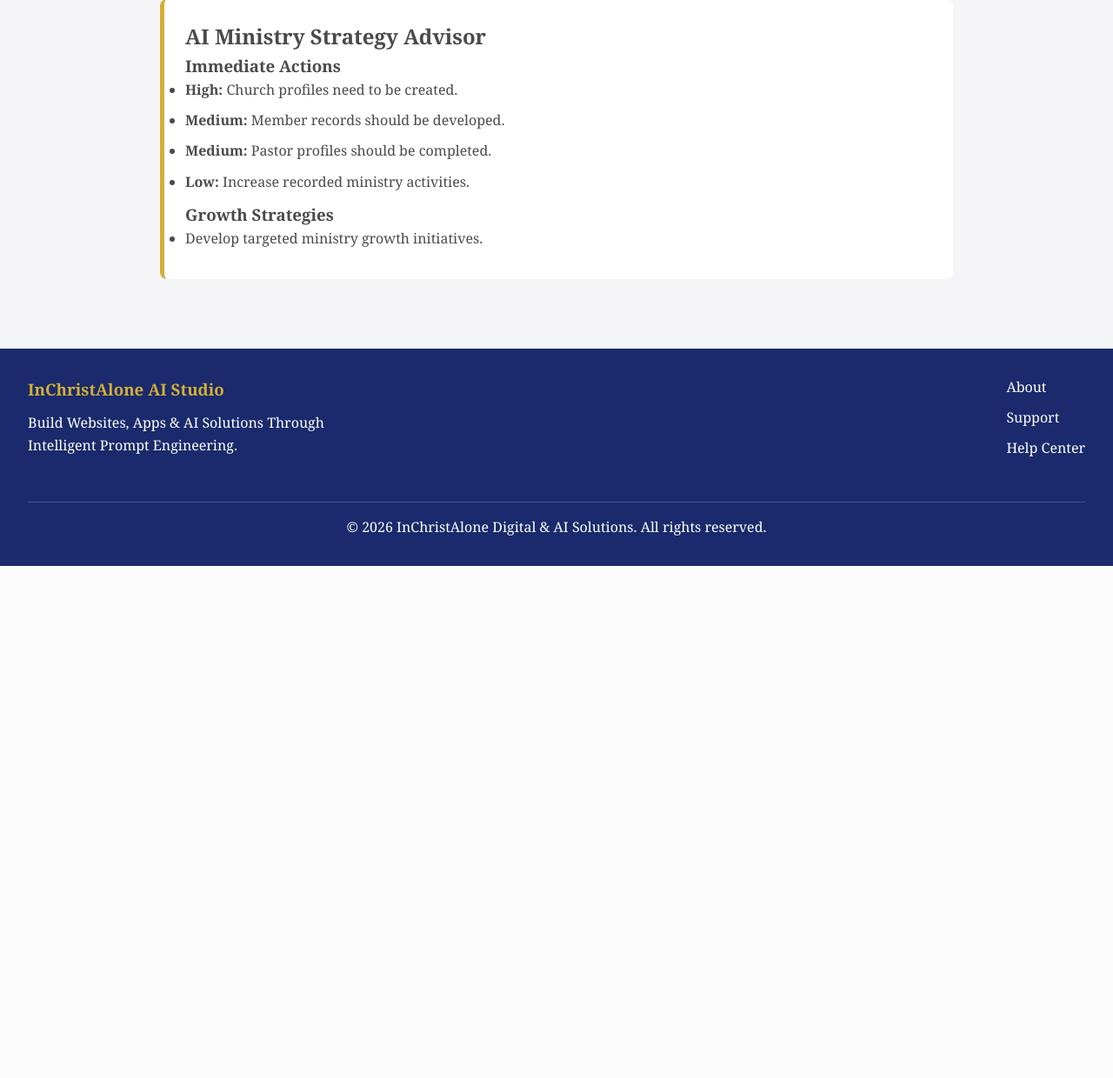
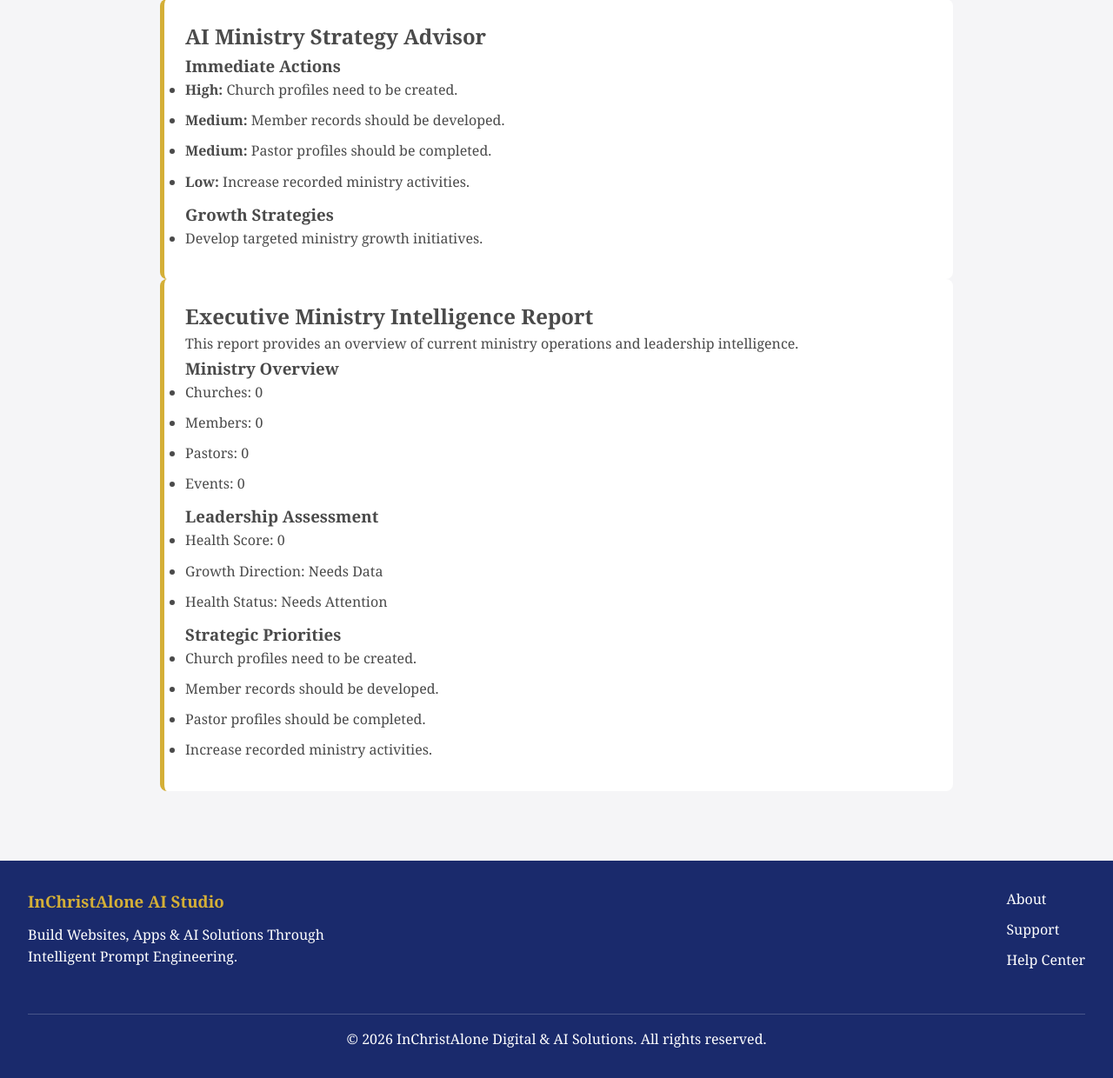
Before and after one commit to taiwolade-dot/InChristAlone-AI-Studio, a Flask app: page /ministry-intelligence in a window 1280 px wide. Shown: the part 3723-4963 px from the top of the page at 87% size. Before the commit the page ends 4374 px from the top, so only its background shows below. Run offline with Flask 3, Linux system fonts and the light colour scheme; data that the repository does not hold is empty.

Commit message:
Add AI ministry report generator

```diff
--- /dev/null
+++ b/modules/ministry_intelligence/report.py
@@ -0,0 +1,61 @@
+def generate_executive_summary(summary):
+
+    return {
+        "churches": summary.get("churches", 0),
+        "members": summary.get("members", 0),
+        "pastors": summary.get("pastors", 0),
+        "events": summary.get("events", 0),
+        "message": (
+            "This report provides an overview of current ministry "
+            "operations and leadership intelligence."
+        )
+    }
+
+
+def generate_intelligence_summary(
+    health_score,
+    network_report,
+    prediction_report
+):
+
+    return {
+        "health_score": health_score,
+        "network": network_report,
+        "forecast": prediction_report
+    }
+
+
+def generate_action_summary(
+    alert_report,
+    strategy_report
+):
+
+    return {
+        "alerts": alert_report,
+        "strategies": strategy_report
+    }
+
+
+def generate_ministry_report(
+    summary,
+    health_score,
+    network_report,
+    prediction_report,
+    alert_report,
+    strategy_report
+):
+
+    return {
+        "executive_summary": generate_executive_summary(
+            summary
+        ),
+        "intelligence_summary": generate_intelligence_summary(
+            health_score,
+            network_report,
+            prediction_report
+        ),
+        "action_summary": generate_action_summary(
+            alert_report,
+            strategy_report
+        )
+    }
--- a/modules/ministry_intelligence/routes.py
+++ b/modules/ministry_intelligence/routes.py
@@ -14,6 +14,7 @@ from .association import generate_network_report
 from .prediction import generate_prediction_report
 from .alerts import generate_alert_report
 from .strategy import generate_strategy_report
+from .report import generate_ministry_report
 
 
 @ministry_intelligence_bp.route("/ministry-intelligence")
@@ -64,6 +65,15 @@ def dashboard():
         alert_report
     )
 
+    ministry_report = generate_ministry_report(
+        ministry_summary,
+        health_score,
+        network_report,
+        prediction_report,
+        alert_report,
+        strategy_report
+    )
+
     return render_template(
         "ministry_intelligence/dashboard.html",
         summary=ministry_summary,
@@ -77,5 +87,6 @@ def dashboard():
         network_report=network_report,
         prediction_report=prediction_report,
         alert_report=alert_report,
-        strategy_report=strategy_report
+        strategy_report=strategy_report,
+        ministry_report=ministry_report
     )
--- a/modules/ministry_intelligence/templates/ministry_intelligence/dashboard.html
+++ b/modules/ministry_intelligence/templates/ministry_intelligence/dashboard.html
@@ -373,4 +373,53 @@ new Chart(
 
 </div>
 
+
+<div class="insight-card">
+
+<h2>Executive Ministry Intelligence Report</h2>
+
+<p>
+{{ ministry_report.executive_summary.message }}
+</p>
+
+<h3>Ministry Overview</h3>
+
+<ul>
+<li>Churches: {{ ministry_report.executive_summary.churches }}</li>
+<li>Members: {{ ministry_report.executive_summary.members }}</li>
+<li>Pastors: {{ ministry_report.executive_summary.pastors }}</li>
+<li>Events: {{ ministry_report.executive_summary.events }}</li>
+</ul>
+
+
+<h3>Leadership Assessment</h3>
+
+<ul>
+<li>
+Health Score:
+{{ ministry_report.intelligence_summary.health_score }}
+</li>
+
+<li>
+Growth Direction:
+{{ ministry_report.intelligence_summary.forecast.growth_forecast.direction }}
+</li>
+
+<li>
+Health Status:
+{{ ministry_report.intelligence_summary.forecast.health_forecast.status }}
+</li>
+</ul>
+
+
+<h3>Strategic Priorities</h3>
+
+<ul>
+{% for action in ministry_report.action_summary.strategies.immediate_actions %}
+<li>{{ action.action }}</li>
+{% endfor %}
+</ul>
+
+</div>
+
 {% endblock %}
```
